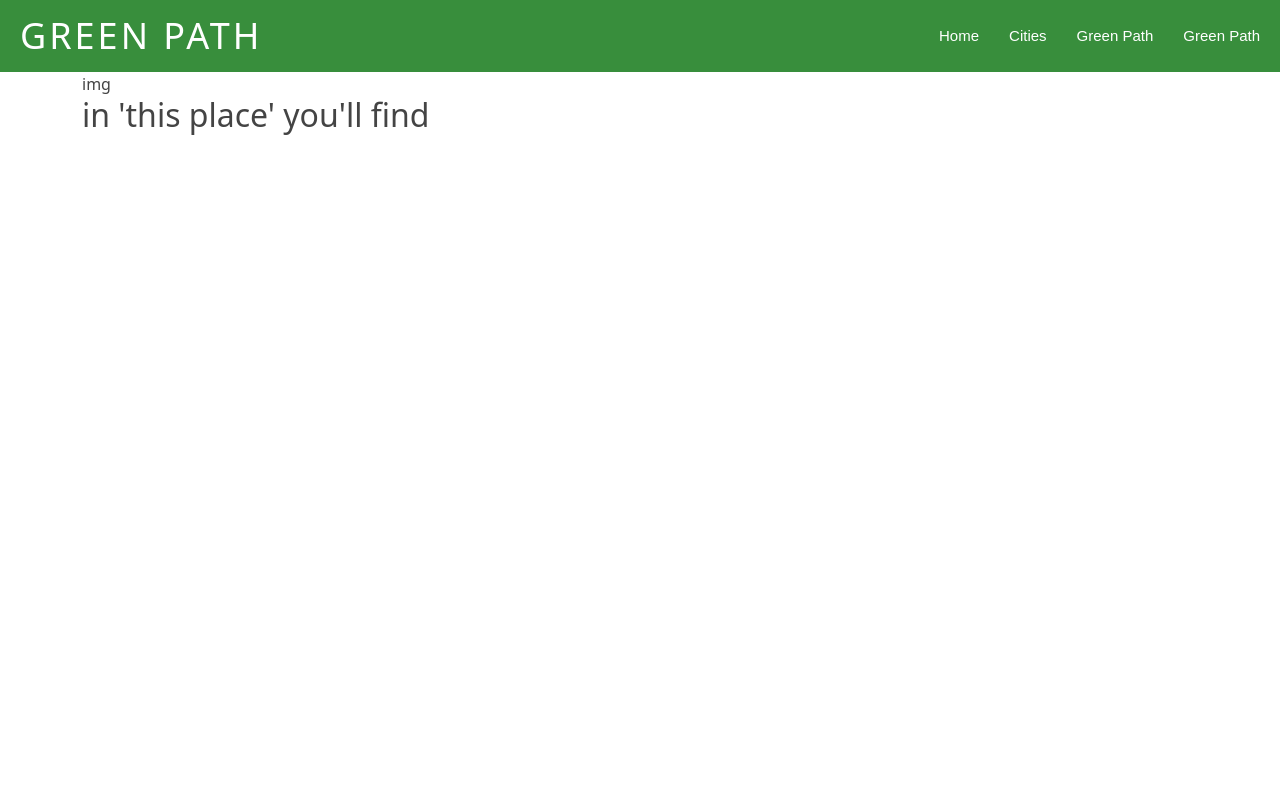
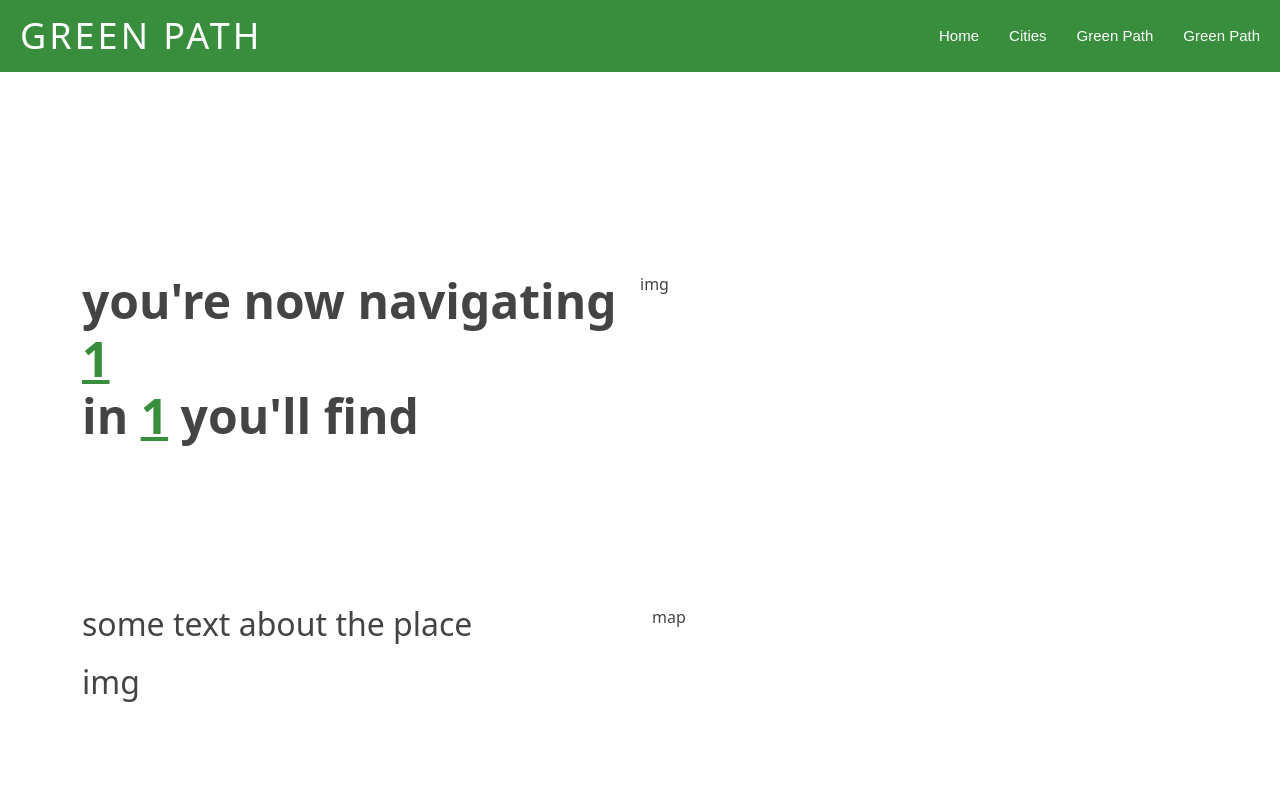
Before and after one commit to azghin/greenpath, a React (Create React App) app: page /client/city/1/1 in a window 1280 px wide. Shown: the top 800 px of the page. Built offline with nearby package versions, Linux system fonts and the light colour scheme.

Commit message:
new updates

```diff
--- /dev/null
+++ b/src/components/clients/PlaceDetails.jsx
@@ -0,0 +1,18 @@
+function PlaceDetails(){
+    return(
+        <section id="place-details">
+            <div className="container">
+                <div className="row">
+                    <div className="col-6"><h2>some text about the place</h2></div>
+                    <div className="col-6"> map</div>
+                </div>
+                <div className="row">
+                    <div><h2>img</h2></div>
+                    <div></div>
+                </div>
+            </div>
+        </section>
+    )
+}
+
+export default PlaceDetails
--- a/src/css/App.css
+++ b/src/css/App.css
@@ -726,6 +726,33 @@ section .section-title{
 
 /*end intro*/
 
+/*Place */
+#place{
+  width: 100%;
+  padding: 200px 0 120px 0;
+}
+#place .place-svg{
+  width: 50%;
+  float: right;
+}
+
+#place .placeIntro{
+  width: 50%;
+  float: left;
+}
+#place .placeIntro h2{
+  margin-bottom: 40px;
+  font-size: 48px;
+  font-weight: 700;
+}
+#place .placeIntro h2 span{
+  color: #388E3C;
+  text-decoration: underline;
+}
+
+
+
+/*end place*/
 /*scrool container*/
 .scroll-container{
   min-height: auto;
--- a/src/pages/client/Place.jsx
+++ b/src/pages/client/Place.jsx
@@ -1,4 +1,10 @@
+import { useLocation } from "react-router-dom"
+import PlaceDetails from "../../components/clients/PlaceDetails"
+
+
+
 function Place(){
+const Path=useLocation().pathname.split('/')
     return(
         <>
         <section id="place" className="clearfix">
@@ -7,10 +13,11 @@ function Place(){
                     img
                 </div>
                 <div className="placeIntro">
-                    <h2>in 'this place' you'll find </h2>
+                    <h2>you're now navigating <span> {Path[Path.length-2]}</span>  <br/> in <span>{Path[Path.length-1]}</span>  you'll find </h2>
                 </div>
             </div>
         </section>
+        <PlaceDetails/>
         </>
 
     )
```
